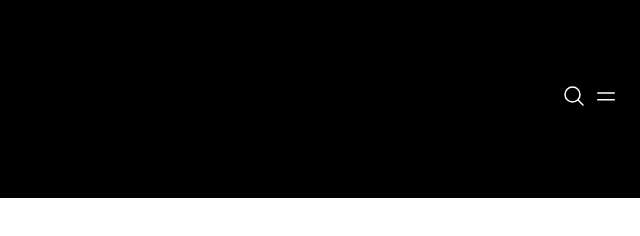
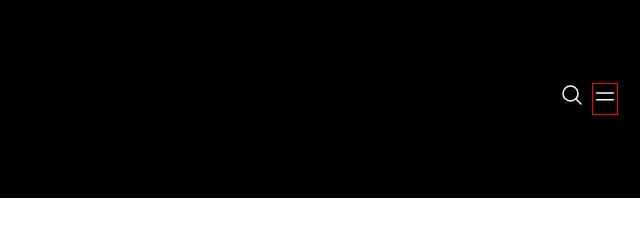
Before and after one commit to UdayPahan/Abstract, a plain HTML site: page index.html in a window 1280 px wide. Shown: the full height of the page, 640-1280 px from the left. Drawn offline with Linux system fonts and the light colour scheme.

Commit message:
Update header.css

```diff
--- a/styles/content/header.css
+++ b/styles/content/header.css
@@ -65,7 +65,7 @@ gap:0.5rem;
 }
 
 /* drop-down menu styling */
-.dorpdown{
+.dropdown{
    border:1px solid red;
 }
 
```
